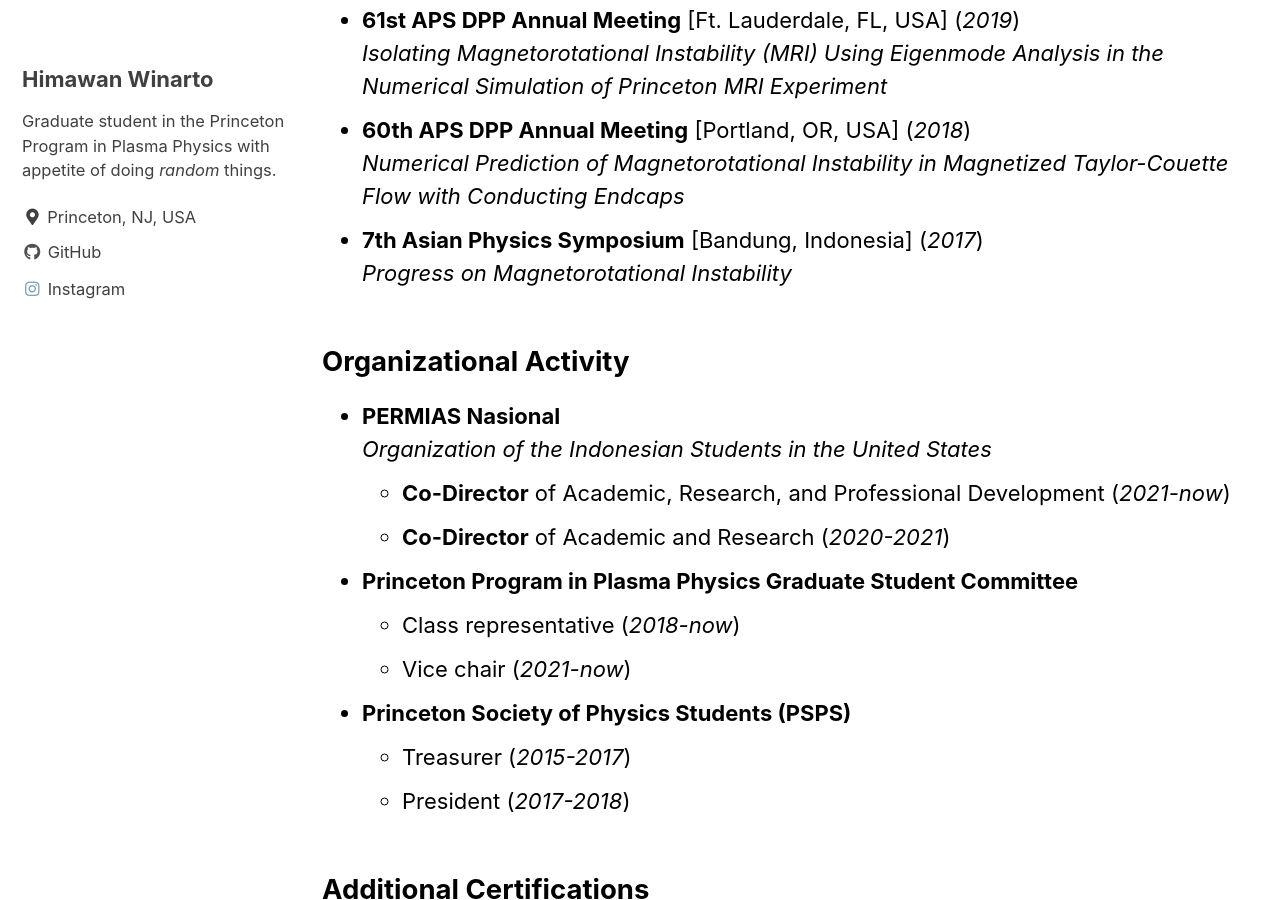
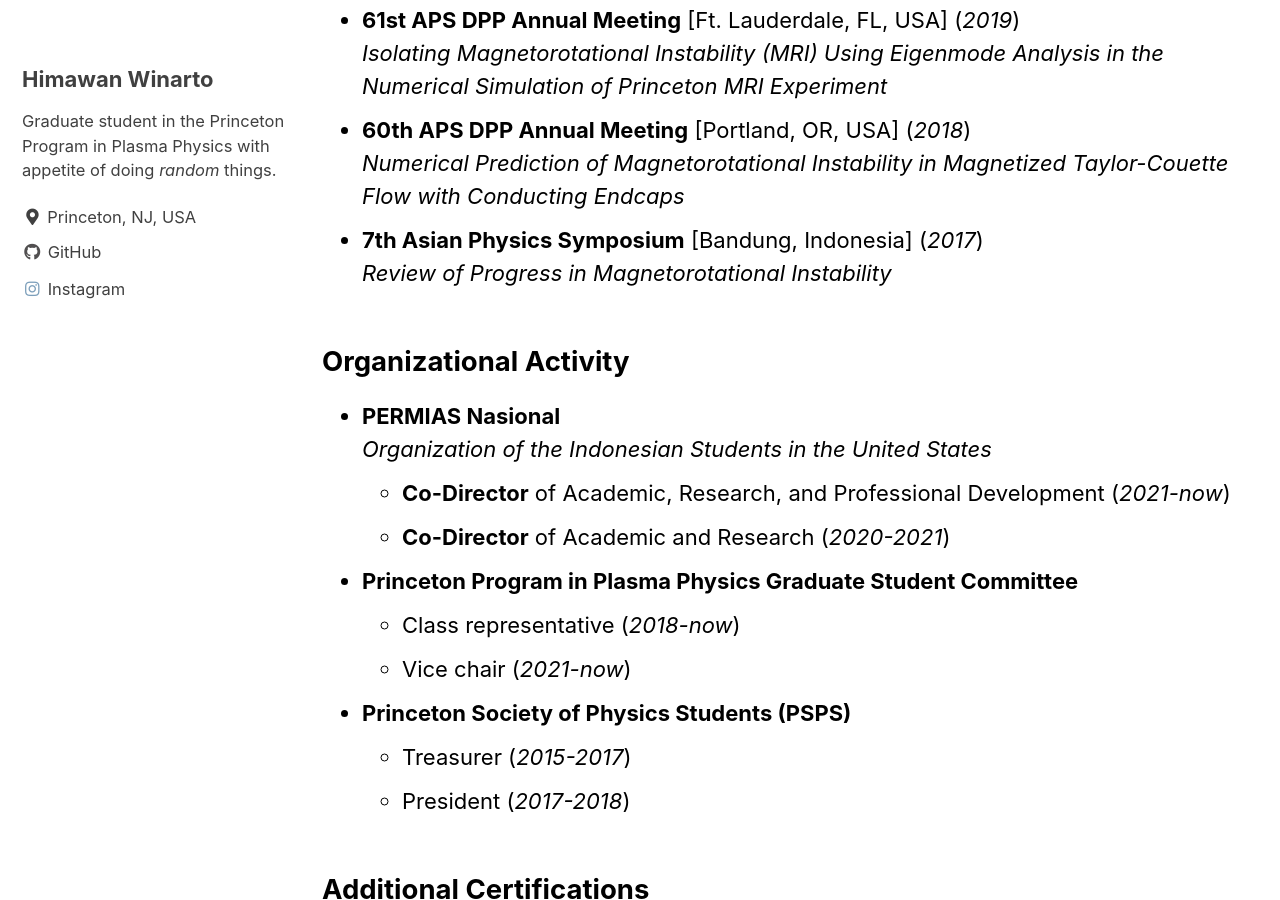
Before and after one commit to himax16/personal-website-jekyll, a Jekyll site: the page built from _pages/profile.md, in a window 1280 px wide and 900 px high, scrolled down 1835 px. Built offline with Jekyll 4.4.1, drawn with Linux system fonts in a browser that asks for light colours; cached includes are drawn as plain includes.

Commit message:
Update profile

```diff
--- a/_pages/profile.md
+++ b/_pages/profile.md
@@ -49,7 +49,7 @@ classes: wide
 * **60th APS DPP Annual Meeting** [Portland, OR, USA] (*2018*)\
   *Numerical Prediction of Magnetorotational Instability in Magnetized Taylor-Couette Flow with Conducting Endcaps*
 * **7th Asian Physics Symposium** [Bandung, Indonesia] (*2017*)\
-  *Progress on Magnetorotational Instability*
+  *Review of Progress in Magnetorotational Instability*
 
 ## Organizational Activity
 * **PERMIAS Nasional**\
```
